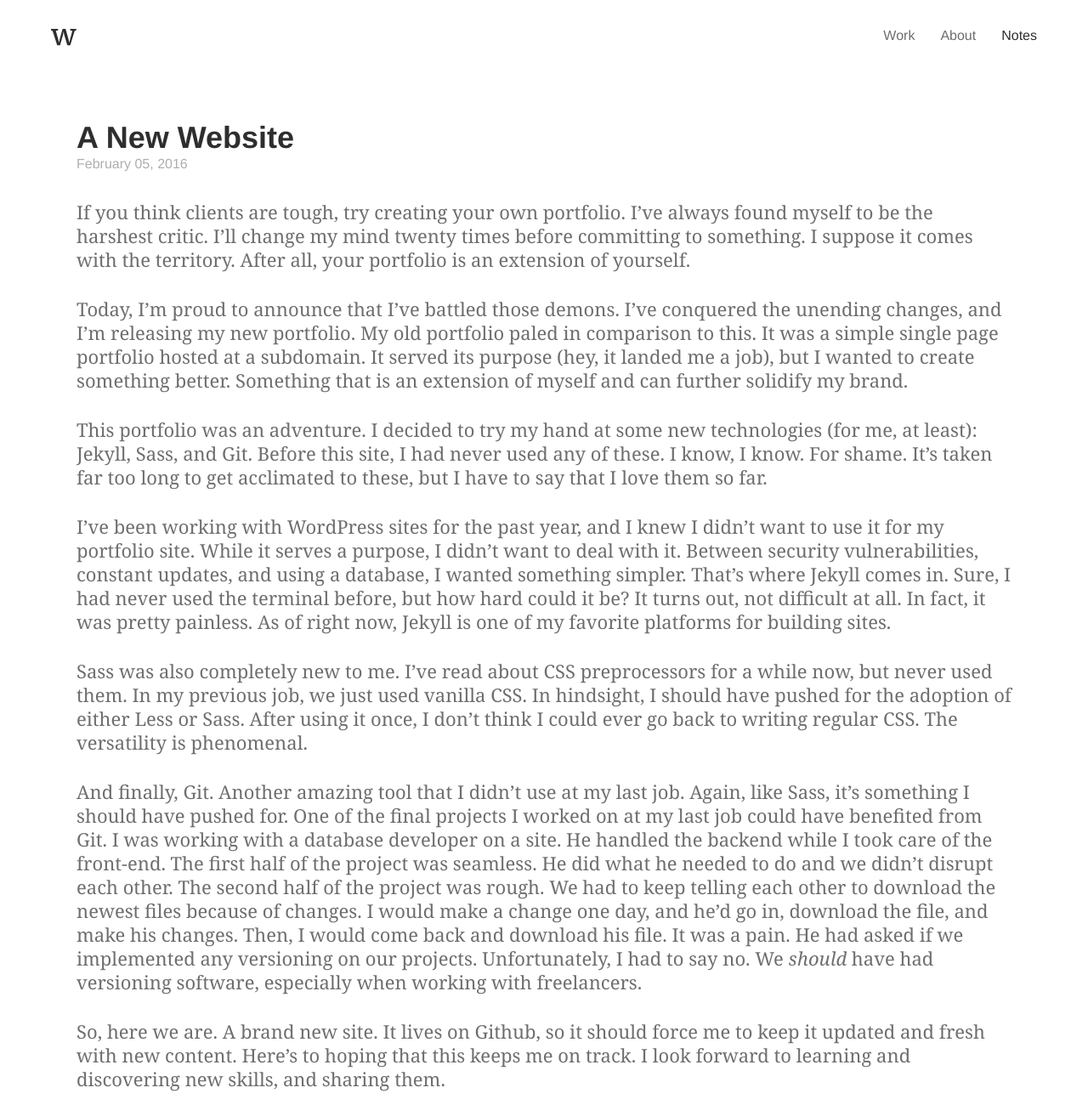
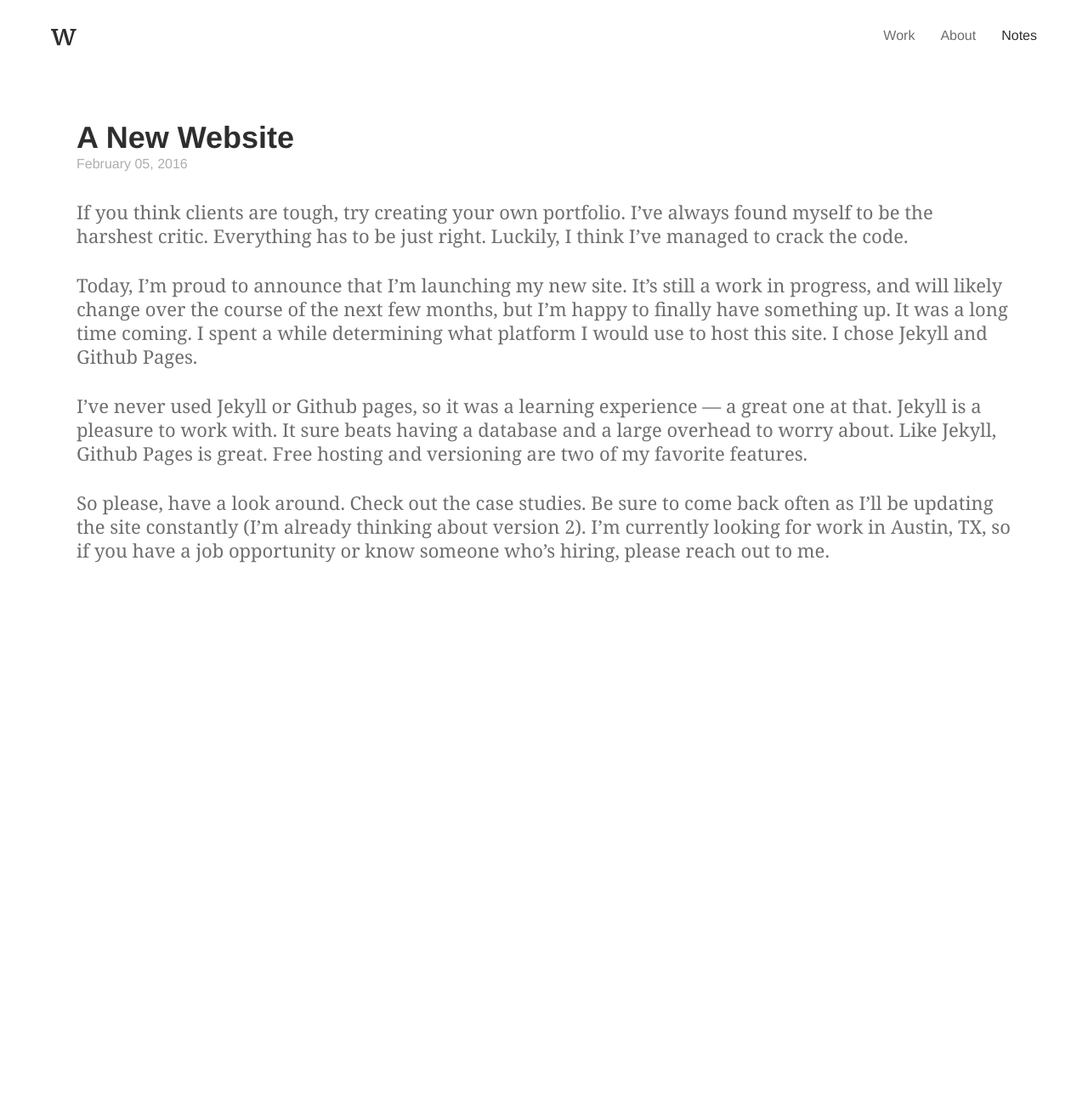
Before and after one commit to MrErikWright/mrerikwright.github.io, a Jekyll site: the page built from _posts/2016-02-04-a-new-website.md, in a window 1280 px wide. Shown: the whole page at 85% size. Built offline with Jekyll 4.4.1, drawn with Linux system fonts in a browser that asks for light colours; after the commit the page ends 900 px from its top, so only the background shows below that.

Commit message:
rewrote blog post

```diff
--- a/_posts/2016-02-04-a-new-website.md
+++ b/_posts/2016-02-04-a-new-website.md
@@ -5,18 +5,12 @@ date: 2016-02-05 17:15:00
 categories:
 current: notes
 ---
-If you think clients are tough, try creating your own portfolio. I've always found myself to be the harshest critic. I'll change my mind twenty times before committing to something. I suppose it comes with the territory. After all, your portfolio is an extension of yourself.
+If you think clients are tough, try creating your own portfolio. I've always found myself to be the harshest critic. Everything has to be just right. Luckily, I think I've managed to crack the code.
 
 <!--more-->
 
-Today, I'm proud to announce that I've battled those demons. I've conquered the unending changes, and I'm releasing my new portfolio. My old portfolio paled in comparison to this. It was a simple single page portfolio hosted at a subdomain. It served its purpose (hey, it landed me a job), but I wanted to create something better. Something that is an extension of myself and can further solidify my brand.
+Today, I'm proud to announce that I'm launching my new site. It's still a work in progress, and will likely change over the course of the next few months, but I'm happy to finally have something up. It was a long time coming. I spent a while determining what platform I would use to host this site. I chose Jekyll and Github Pages.
 
-This portfolio was an adventure. I decided to try my hand at some new technologies (for me, at least): Jekyll, Sass, and Git. Before this site, I had never used any of these. I know, I know. For shame. It's taken far too long to get acclimated to these, but I have to say that I love them so far.
+I've never used Jekyll or Github pages, so it was a learning experience &mdash; a great one at that. Jekyll is a pleasure to work with. It sure beats having a database and a large overhead to worry about. Like Jekyll, Github Pages is great. Free hosting and versioning are two of my favorite features.
 
-I've been working with WordPress sites for the past year, and I knew I didn't want to use it for my portfolio site. While it serves a purpose, I didn't want to deal with it. Between security vulnerabilities, constant updates, and using a database, I wanted something simpler. That's where Jekyll comes in. Sure, I had never used the terminal before, but how hard could it be? It turns out, not difficult at all. In fact, it was pretty painless. As of right now, Jekyll is one of my favorite platforms for building sites.
-
-Sass was also completely new to me. I've read about CSS preprocessors for a while now, but never used them. In my previous job, we just used vanilla CSS. In hindsight, I should have pushed for the adoption of either Less or Sass. After using it once, I don't think I could ever go back to writing regular CSS. The versatility is phenomenal.
-
-And finally, Git. Another amazing tool that I didn't use at my last job. Again, like Sass, it's something I should have pushed for. One of the final projects I worked on at my last job could have benefited from Git. I was working with a database developer on a site. He handled the backend while I took care of the front-end. The first half of the project was seamless. He did what he needed to do and we didn't disrupt each other. The second half of the project was rough. We had to keep telling each other to download the newest files because of changes. I would make a change one day, and he'd go in, download the file, and make his changes. Then, I would come back and download his file. It was a pain. He had asked if we implemented any versioning on our projects. Unfortunately, I had to say no. We *should* have had versioning software, especially when working with freelancers.
-
-So, here we are. A brand new site. It lives on Github, so it should force me to keep it updated and fresh with new content. Here's to hoping that this keeps me on track. I look forward to learning and discovering new skills, and sharing them.
+So please, have a look around. Check out the case studies. Be sure to come back often as I'll be updating the site constantly (I'm already thinking about version 2). I'm currently looking for work in Austin, TX, so if you have a job opportunity or know someone who's hiring, please reach out to me.
```
